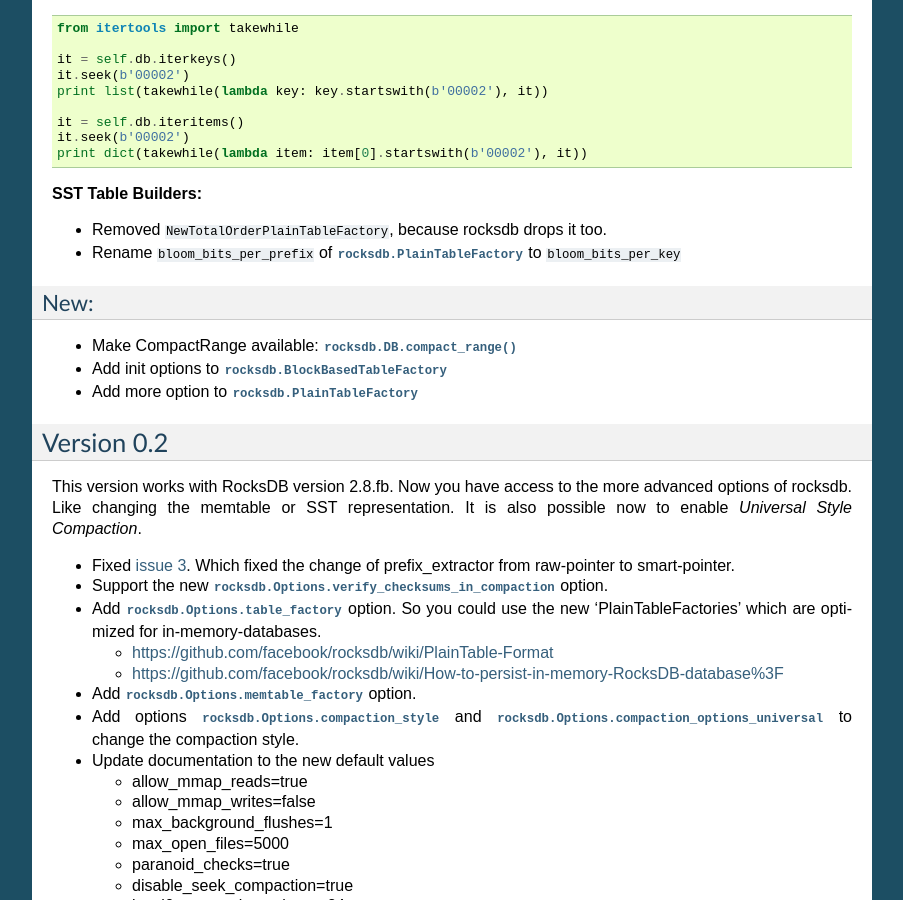
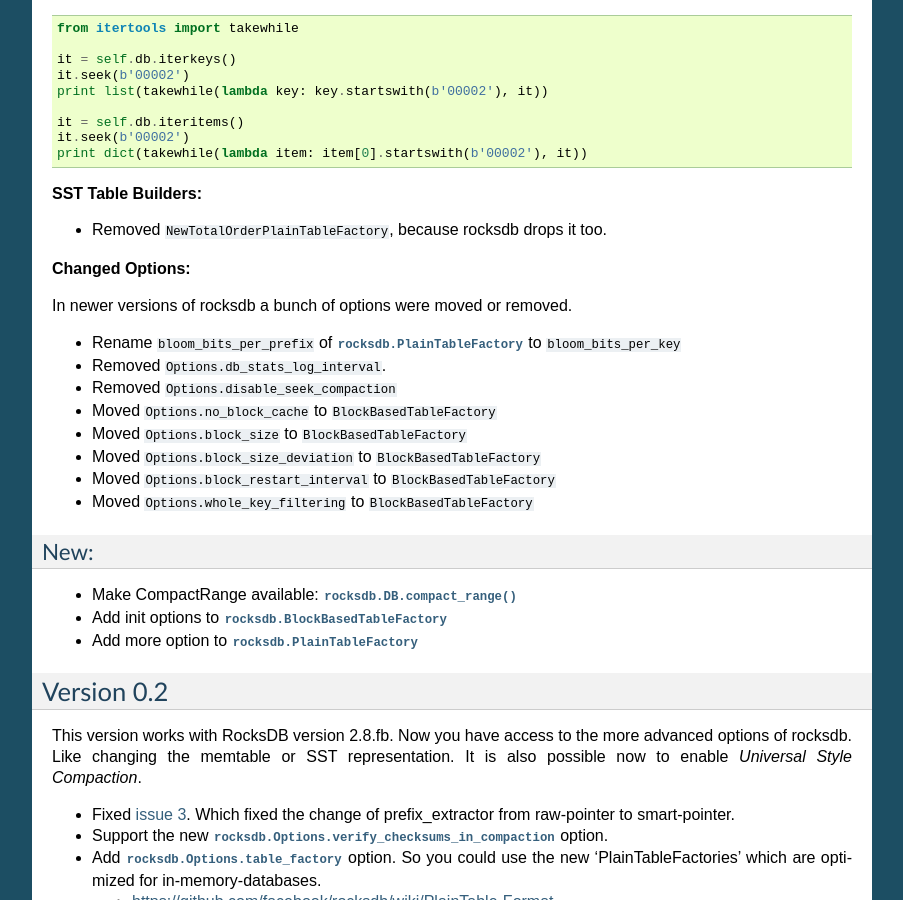
Before and after one commit to stephan-hof/pyrocksdb, a Sphinx documentation site: the page built from docs/changelog.rst, in a window 1280 px wide and 900 px high, scrolled down 447 px. Shown: the whole window, without its empty margins (198-1101 px from the left). Built offline with Sphinx 7.4.7, drawn with Linux system fonts in a browser that asks for light colours.

Commit message:
Document the changes done at the options.

```diff
--- a/docs/changelog.rst
+++ b/docs/changelog.rst
@@ -35,14 +35,26 @@
 **SST Table Builders:**
 
 * Removed ``NewTotalOrderPlainTableFactory``, because rocksdb drops it too.
+
+**Changed Options:**
+
+In newer versions of rocksdb a bunch of options were moved or removed.
+
 * Rename ``bloom_bits_per_prefix`` of :py:class:`rocksdb.PlainTableFactory` to ``bloom_bits_per_key``
+* Removed ``Options.db_stats_log_interval``.
+* Removed ``Options.disable_seek_compaction``
+* Moved ``Options.no_block_cache`` to ``BlockBasedTableFactory``
+* Moved ``Options.block_size`` to ``BlockBasedTableFactory``
+* Moved ``Options.block_size_deviation`` to ``BlockBasedTableFactory``
+* Moved ``Options.block_restart_interval`` to ``BlockBasedTableFactory``
+* Moved ``Options.whole_key_filtering`` to ``BlockBasedTableFactory``
+
 
 New:
 ^^^^
 * Make CompactRange available: :py:meth:`rocksdb.DB.compact_range`
 * Add init options to :py:class:`rocksdb.BlockBasedTableFactory`
 * Add more option to :py:class:`rocksdb.PlainTableFactory`
-
 
 
 Version 0.2
```
Also changed, not shown: docs/api/options.rst (+52 -97 lines), docs/tutorial/index.rst (+5 -3 lines).
